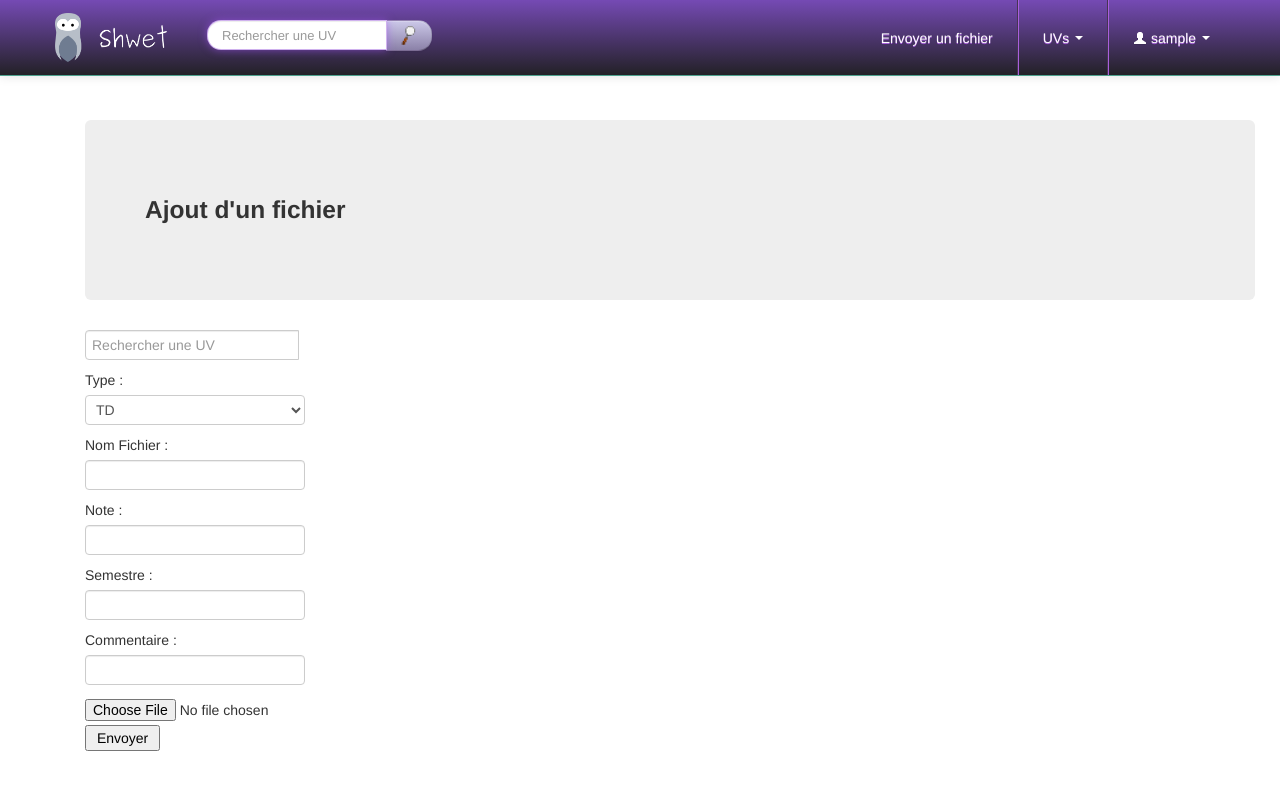
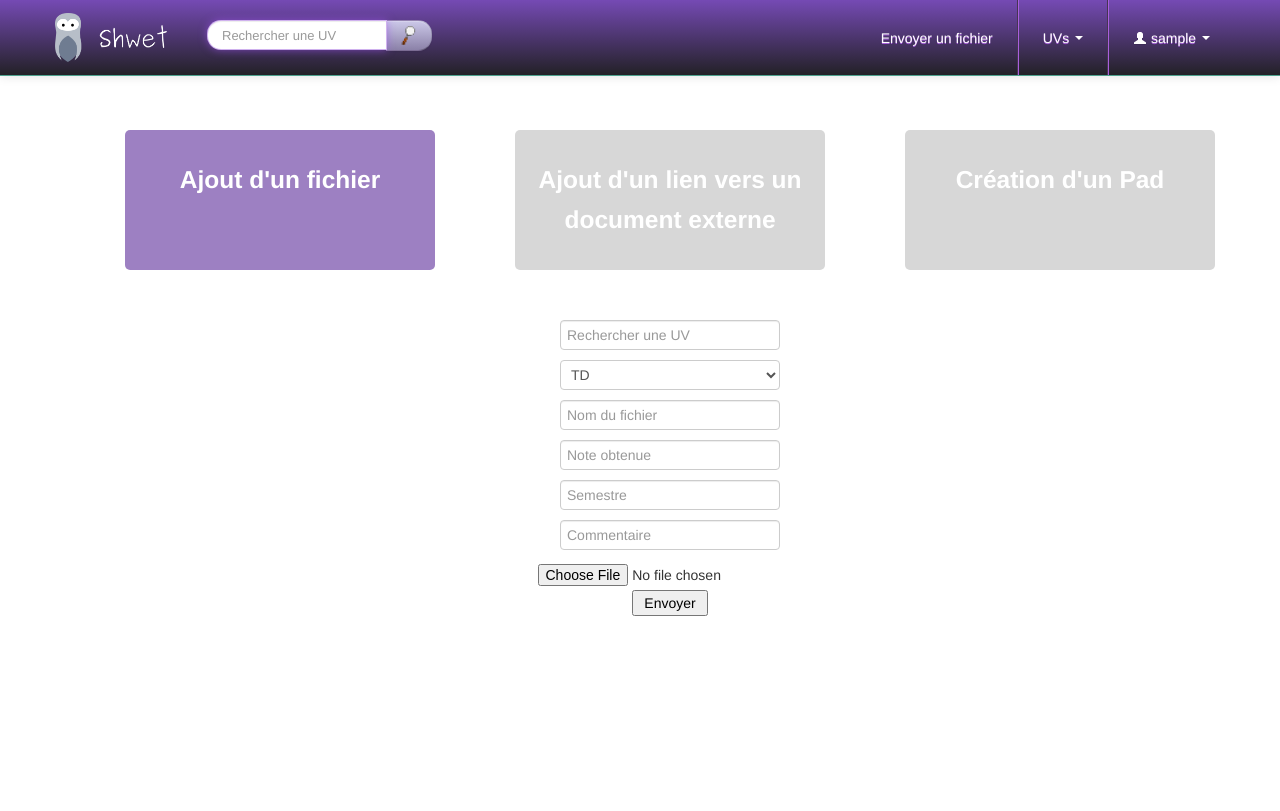
Before and after one commit to hackathonUTC/shwet, a PHP site: page /ajout.php in a window 1280 px wide. After the commit the page ends 616 px from the top, so only its background shows below. Run offline with PHP 8.4, Linux system fonts and the light colour scheme; the visitor is signed in with stand-in values (Sample User, id 1); some libraries are stand-ins or nearby versions.

Commit message:
Mini modif over css

```diff
--- a/ajout.php
+++ b/ajout.php
@@ -6,19 +6,28 @@ include 'header.php';
 <div class="container main-container">
 
   <div class="span12">
-    <div class="hero-unit">
+    <div class="choiceConteneur">
+      <div class="choiceItem">
         <h3>Ajout d'un fichier</h3>
       </div>
-    <!-- <form id="big-search-uv-form" class="form-search navbar-search" enctype="multipart/form-data" method="POST" action="upload.php"> -->
-    <form enctype="multipart/form-data" method="POST" action="upload.php">
-      <div class="form-group">
-        <div class="input-append">
-          <!-- <input style="width: 1000px;" name="u" autocomplete="on" id="big-search-uv-name" class="search-query span2"  type="text" placeholder="Rechercher une UV"> -->
-          <input style="width: 200px;" name="u" autocomplete="on" id="big-search-uv-name" class="form-control"  type="text" placeholder="Rechercher une UV">
+      <div class="choiceItem disabled" title="Fonctionnalité en préparation :)">
+        <h3>Ajout d'un lien vers un document externe</h3>
+      </div>
+      <div class="choiceItem disabled" title="Fonctionnalité en préparation :)">
+        <h3>Création d'un Pad</h3>
       </div>
     </div>
+    <!-- <form id="big-search-uv-form" class="form-search navbar-search" enctype="multipart/form-data" method="POST" action="upload.php"> -->
+    <div class="formConteneur">
+      <form enctype="multipart/form-data" method="POST" action="upload.php" id="formFichier">
         <div class="form-group">
-          <label for="selectType">Type :</label>
+          <!-- <div class="input-append"> -->
+            <!-- <input style="width: 1000px;" name="u" autocomplete="on" id="big-search-uv-name" class="search-query span2"  type="text" placeholder="Rechercher une UV"> -->
+            <input name="u" autocomplete="on" id="big-search-uv-name" class="form-control"  type="text" placeholder="Rechercher une UV">
+          <!-- </div> -->
+        </div>
+          <div class="form-group">
+            <!-- <label for="selectType">Type :</label> -->
             <select name="selectType" id="selectType" class="form-control" required>
                   		<option value="TD">TD</option>
       					<option value="TP">TP</option>
@@ -27,16 +36,16 @@ include 'header.php';
       			</select>
           </div>
         <div class="form-group">
-  			<label for="nomfichier">Nom Fichier :</label> <input required name="nomfichier"  class="form-control" id ="nomfichier" type ="text"><br>
+    			<!-- <label for="nomfichier">Nom Fichier :</label> --> <input required name="nomfichier"  class="form-control" id ="nomfichier" type ="text" placeholder="Nom du fichier"><br>
         </div>
         <div class="form-group">
-        <label for="note">Note :</label><input name="note"  class="form-control" id = "note" type="number" step="0.25" min="0" max="20"><br>
+          <!-- <label for="note">Note :</label> --><input name="note"  class="form-control" id = "note" type="number" step="0.25" min="0" max="20" placeholder="Note obtenue"><br>
         </div>
         <div class="form-group">
-        <label for="semestre">Semestre :</label><input name="semestre"  class="form-control" id ="semestre" required type ="text"><br>
+          <!-- <label for="semestre">Semestre :</label> --><input name="semestre"  class="form-control" id ="semestre" required type ="text" placeholder="Semestre"><br>
         </div>
         <div class="form-group">
-        <label for="commentaire">Commentaire :</label><input name="commentaire"  class="form-control" id ="commentaire" type ="text"><br>
+          <!-- <label for="commentaire">Commentaire :</label> --><input name="commentaire"  class="form-control" id ="commentaire" type ="text" placeholder="Commentaire"><br>
         </div>
         <div class="form-group">
           <input type="file"  class="form-control" name="fichierUpload" id="fichierUpload" required/>
@@ -50,6 +59,7 @@ include 'header.php';
       </form>
     </div>
   </div>
+</div>
 
   </body>
 </html>
--- a/css/shwet-css.css
+++ b/css/shwet-css.css
@@ -110,3 +110,44 @@ li.ui-menu-item:focus{
 .ui-helper-hidden-accessible{
 	display: none;
 }
+
+.choiceConteneur {
+	display: flex;
+	flex-direction: row;
+	color: white;
+	justify-content: space-between;
+}
+
+.choiceItem{
+	padding: 20px;
+	background-color: #9D80C2;
+	border-radius: 5px;
+	margin: 10px;
+	margin-left:40px;
+	margin-right:40px;
+	flex: 1;
+	text-align:center;
+	line-heigth:140px;
+}
+
+.choiceItem.disabled{
+	background-color: #D7D7D7;
+}
+
+.formConteneur{
+	text-align: center;
+	padding-top: 40px;
+}
+
+.navbar .nav li.dropdown.open > .dropdown-toggle, .navbar .nav li.dropdown.active > .dropdown-toggle, .navbar .nav li.dropdown.open.active > .dropdown-toggle {
+    background-color: #C6B5E1;
+    border-radius: 2px;
+}
+
+li.nav-header:hover{
+	color: #999999;
+}
+
+a.dropdown-toggle{
+	color: red;
+}
```
Lines whose indentation alone changed are shown as unchanged.
